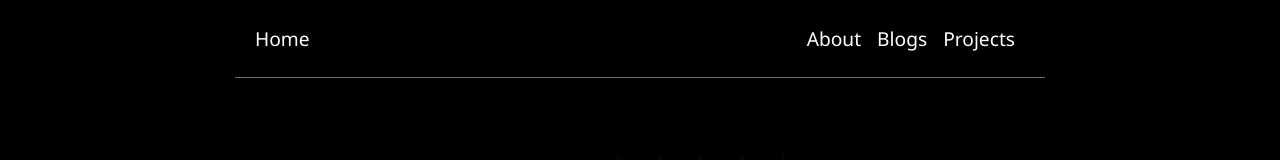
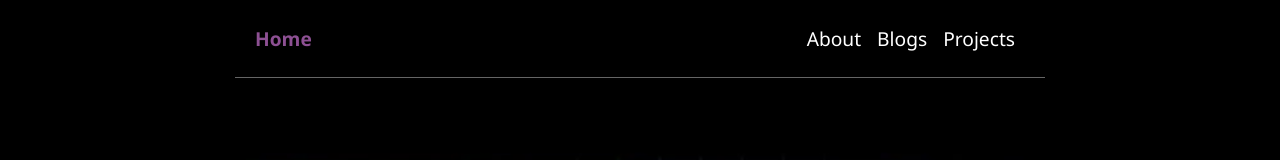
Before and after one commit to Top053/portfolio, a React (Vite) app: page / in a window 1280 px wide. Shown: the top 160 px of the page. Built offline with nearby package versions, Linux system fonts and the light colour scheme.

Commit message:
style(drawer):set color and font-weight for home link when active

```diff
--- a/src/index.css
+++ b/src/index.css
@@ -79,6 +79,11 @@ header {
     font-size: 1.2rem;
     padding-bottom: 4px;
     position: relative;
+}
+
+.nav-left a.active{
+    color: rgb(141, 80, 147);
+    font-weight: 600;
 }
 
 .nav-bar ul{
```
